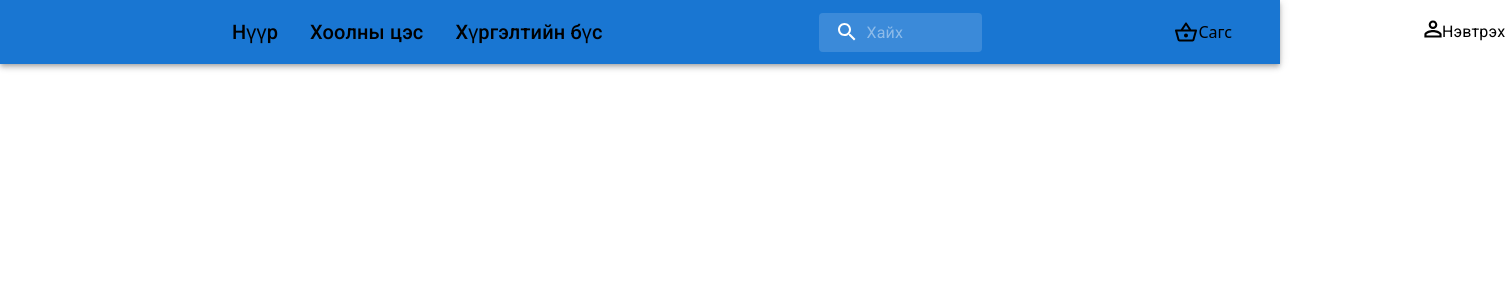
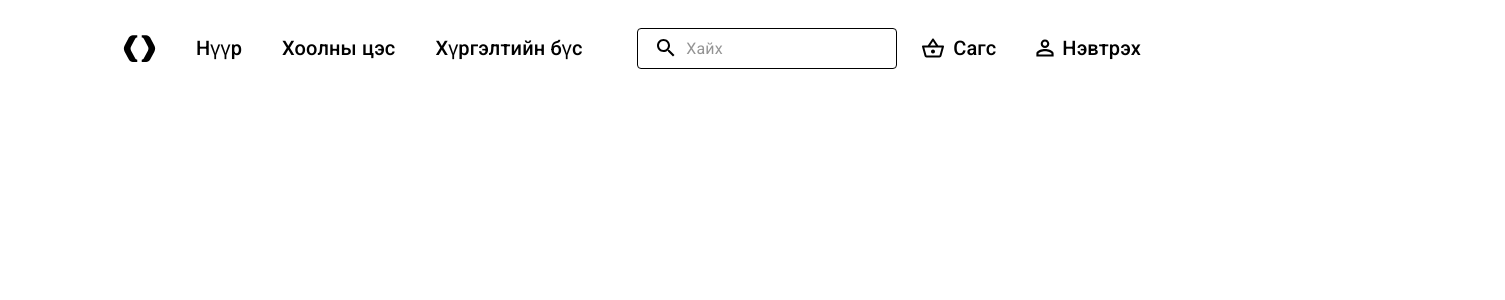
Before and after one commit to Leap-1f/nerds-food-delivery, a Next.js app in the folder fe/: page / in a window 1280 px wide. Shown: the top 300 px of the page, 1505 px wide, since content can reach past the window. Built offline with nearby package versions, Linux system fonts and the light colour scheme.

Commit message:
Header duusaw

```diff
--- a/fe/src/components/layout/Header.tsx
+++ b/fe/src/components/layout/Header.tsx
@@ -1,27 +1,27 @@
 import * as React from "react";
 import { styled, alpha } from "@mui/material/styles";
-import AppBar from "@mui/material/AppBar";
 import Box from "@mui/material/Box";
-import Toolbar from "@mui/material/Toolbar";
-import IconButton from "@mui/material/IconButton";
 import Typography from "@mui/material/Typography";
 import InputBase from "@mui/material/InputBase";
-import MenuIcon from "@mui/icons-material/Menu";
 import SearchIcon from "@mui/icons-material/Search";
 import BlockIcon from "../icons/BlockIcon";
 import BasketIcon from "../icons/BasketIcon";
 import VectorIcon from "../icons/VectorIcon";
-import Container from "@mui/material/Container";
-import { space } from "postcss/lib/list";
+import { Grid, Stack } from "@mui/material";
+import { borderColor } from "@mui/system";
+import Link from "next/link";
 const Search = styled("div")(({ theme }) => ({
   position: "relative",
   borderRadius: theme.shape.borderRadius,
   backgroundColor: alpha(theme.palette.common.white, 0.15),
+  border: 1,
+  borderColor: "error.main",
   "&:hover": {
     backgroundColor: alpha(theme.palette.common.white, 0.25),
   },
   marginLeft: 0,
   width: "100%",
+
   [theme.breakpoints.up("sm")]: {
     marginLeft: theme.spacing(1),
     width: "auto",
@@ -30,6 +30,7 @@ const Search = styled("div")(({ theme }) => ({
 
 const SearchIconWrapper = styled("div")(({ theme }) => ({
   padding: theme.spacing(0, 2),
+
   height: "100%",
   position: "absolute",
   pointerEvents: "none",
@@ -47,9 +48,9 @@ const StyledInputBase = styled(InputBase)(({ theme }) => ({
     paddingLeft: `calc(1em + ${theme.spacing(4)})`,
     transition: theme.transitions.create("width"),
     [theme.breakpoints.up("sm")]: {
-      width: "12ch",
+      width: "auto",
       "&:focus": {
-        width: "20ch",
+        width: "auto",
       },
     },
   },
@@ -57,23 +58,22 @@ const StyledInputBase = styled(InputBase)(({ theme }) => ({
 
 export default function SearchAppBar() {
   return (
-    <Box>
-      <AppBar position="static">
-        <Toolbar sx={{ gap: 24 }}>
+    <Box sx={{ p: 2 }}>
+      <Box sx={{ px: "107px" }}>
+        <Grid container direction={"row"} justifyContent={"space-between"}>
+          <Box sx={{ display: "flex", alignItems: "center", gap: 3 }}>
             <BlockIcon />
-          <Box sx={{ display: "flex" }}>
+            <Stack direction={"row"} spacing={1}>
               <Typography
                 variant="h6"
                 noWrap
                 component="div"
                 sx={{
-                flexGrow: 1,
-                display: { xs: "none", sm: "block" },
                   color: "black",
-                padding: 2,
+                  p: 2,
                 }}
               >
-              Нүүр
+                <Link href="./login">Нүүр</Link>
               </Typography>
               <Typography
                 variant="h6"
@@ -83,10 +83,10 @@ export default function SearchAppBar() {
                   flexGrow: 1,
                   display: { xs: "none", sm: "block" },
                   color: "black",
-                padding: 2,
+                  p: 2,
                 }}
               >
-              Хоолны цэс
+                <Link href="/menu">Хоолны цэс</Link>
               </Typography>
               <Typography
                 variant="h6"
@@ -96,13 +96,15 @@ export default function SearchAppBar() {
                   flexGrow: 1,
                   display: { xs: "none", sm: "block" },
                   color: "black",
-                padding: 2,
+                  p: 2,
                 }}
               >
-              Хүргэлтийн бүс
+                <Link href="../deliveryRange">Хүргэлтийн бүс</Link>
               </Typography>
+            </Stack>
           </Box>
-          <Search>
+          <Box sx={{ display: "flex", gap: 1, alignItems: "center" }}>
+            <Search sx={{ border: "1px solid black" }}>
               <SearchIconWrapper>
                 <SearchIcon />
               </SearchIconWrapper>
@@ -112,15 +114,58 @@ export default function SearchAppBar() {
               />
             </Search>
 
-          <Box sx={{ display: "flex", color: "black" }}>
-            <BasketIcon /> Сагс
+            <Box
+              sx={{
+                px: 2,
+                display: "flex",
+                py: 1,
+                gap: "8px",
+                alignItems: "center",
+                p: 2,
+              }}
+            >
+              <BasketIcon />
+              <Typography
+                variant="h6"
+                noWrap
+                component="div"
+                sx={{
+                  flexGrow: 1,
+                  display: { xs: "none", sm: "block" },
+                  color: "black",
+                }}
+              >
+                <Link href="./OrderHistory">Сагс</Link>
+              </Typography>
             </Box>
-          <Box sx={{ display: "flex", color: "black" }}>
+
+            <Box
+              sx={{
+                display: "flex",
+                px: 2,
+                py: 1,
+                gap: "8px",
+                alignItems: "center",
+                p: 2,
+              }}
+            >
               <VectorIcon />
-            <Typography>Нэвтрэх</Typography>
+              <Typography
+                variant="h6"
+                noWrap
+                component="div"
+                sx={{
+                  flexGrow: 1,
+                  display: { xs: "none", sm: "block" },
+                  color: "black",
+                }}
+              >
+                <Link href="./login">Нэвтрэх</Link>
+              </Typography>
             </Box>
-        </Toolbar>
-      </AppBar>
+          </Box>
+        </Grid>
+      </Box>
     </Box>
   );
 }
--- a/fe/src/pages/login.tsx
+++ b/fe/src/pages/login.tsx
@@ -1,3 +1,8 @@
 export const Login = () => {
-  return <>test</>;
+  return (
+    <>
+      <h1>hi</h1>
+    </>
+  );
 };
+export default Login;
--- a/fe/src/pages/menu.tsx
+++ b/fe/src/pages/menu.tsx
@@ -0,0 +1,9 @@
+import exp from "constants";
+
+export default function menu() {
+  return (
+    <>
+      <h1>hi Menu </h1>
+    </>
+  );
+}
```
Lines whose indentation alone changed are shown as unchanged.
